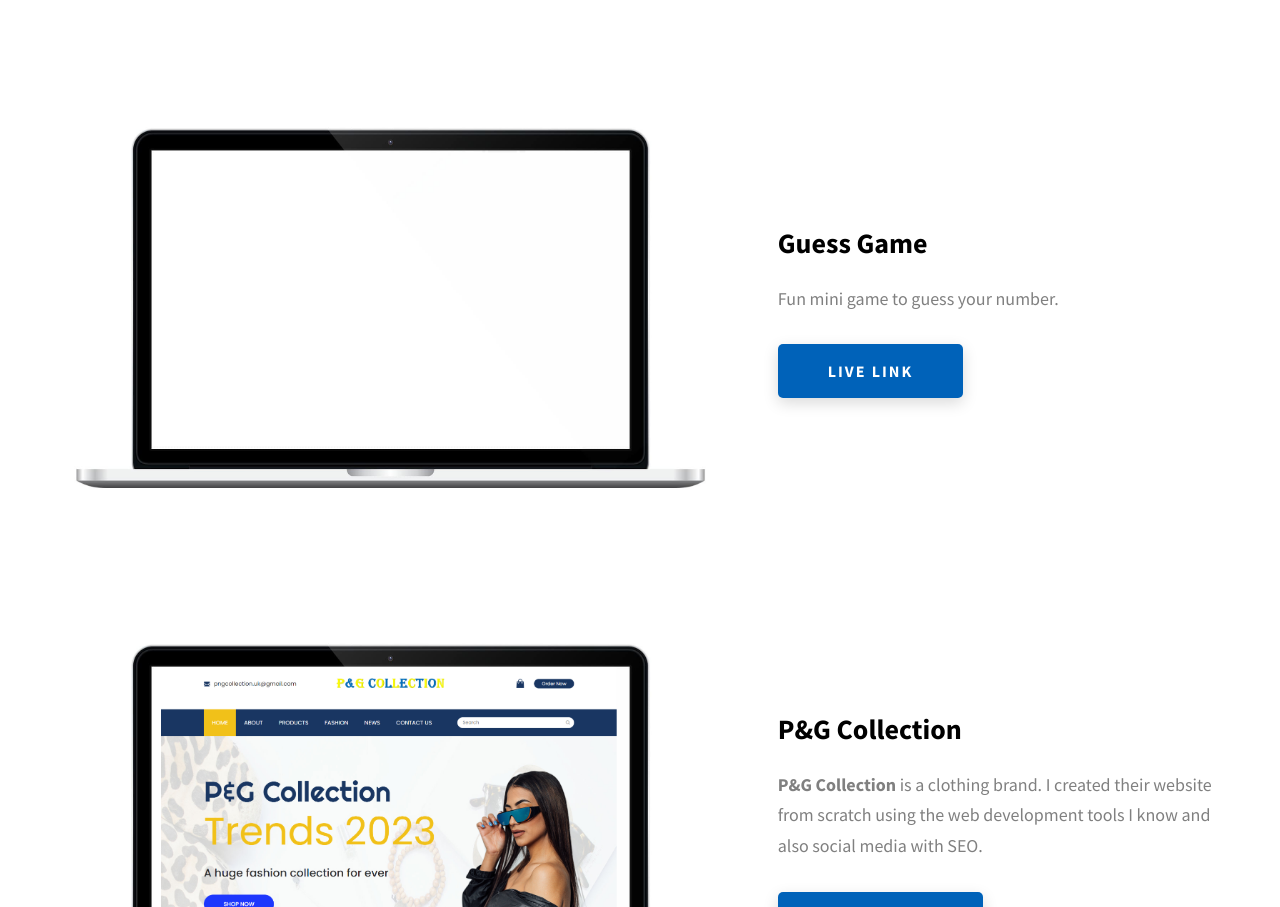
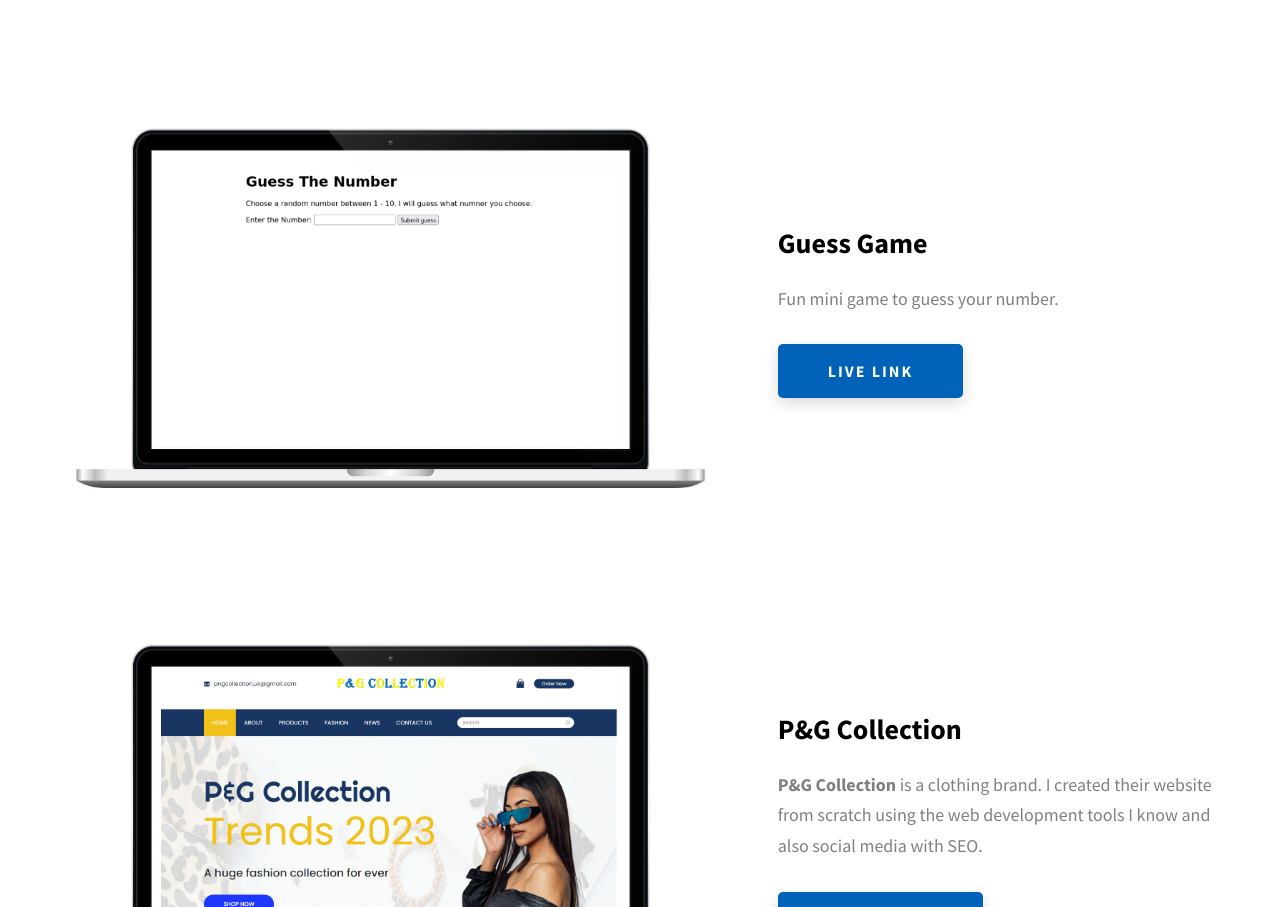
Before and after one commit to Abhishek-Gurung/portfolio, a plain HTML site: page index.html in a window 1280 px wide. Shown: the part 2436-3343 px from the top of the page. Drawn offline with Linux system fonts and the light colour scheme.

Commit message:
Update index.html

```diff
--- a/index.html
+++ b/index.html
@@ -233,7 +233,7 @@ cyber attacks.
 		<div class="projects__row">
             <div class="projects__row-img-cont">
               <img
-                src="./assets/jpeg/project-mockup-example.jpeg"
+                src="./assets/jpeg/guessgame.jpg"
                 alt="Software Screenshot"
                 class="projects__row-img"
                 loading="lazy"
```
